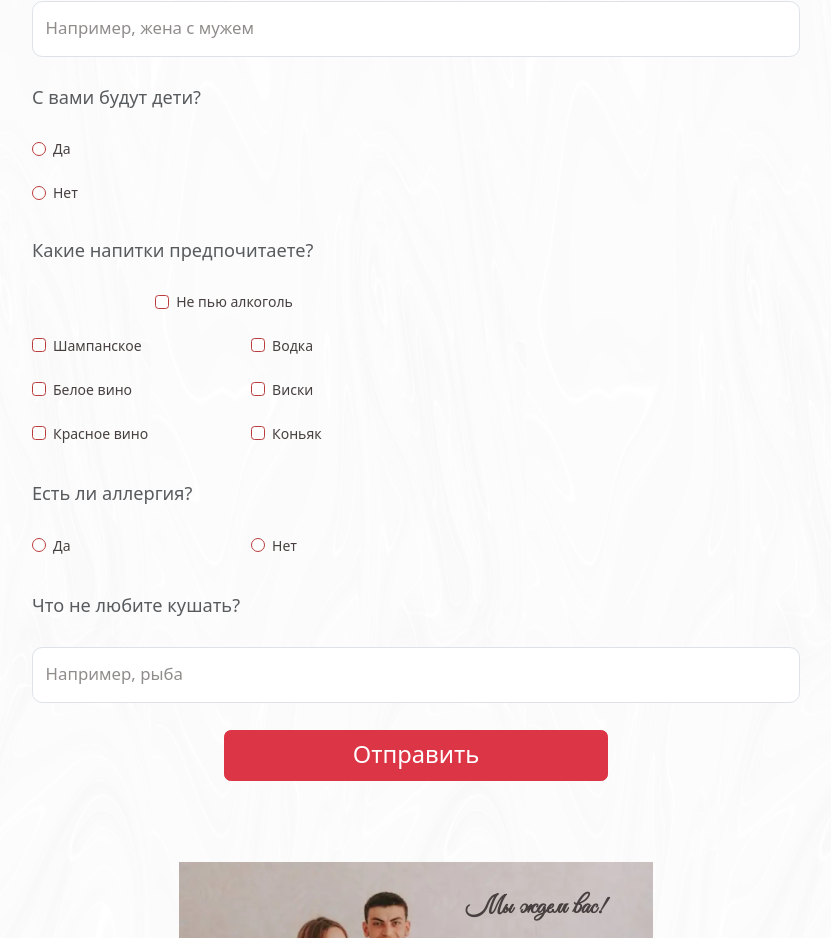
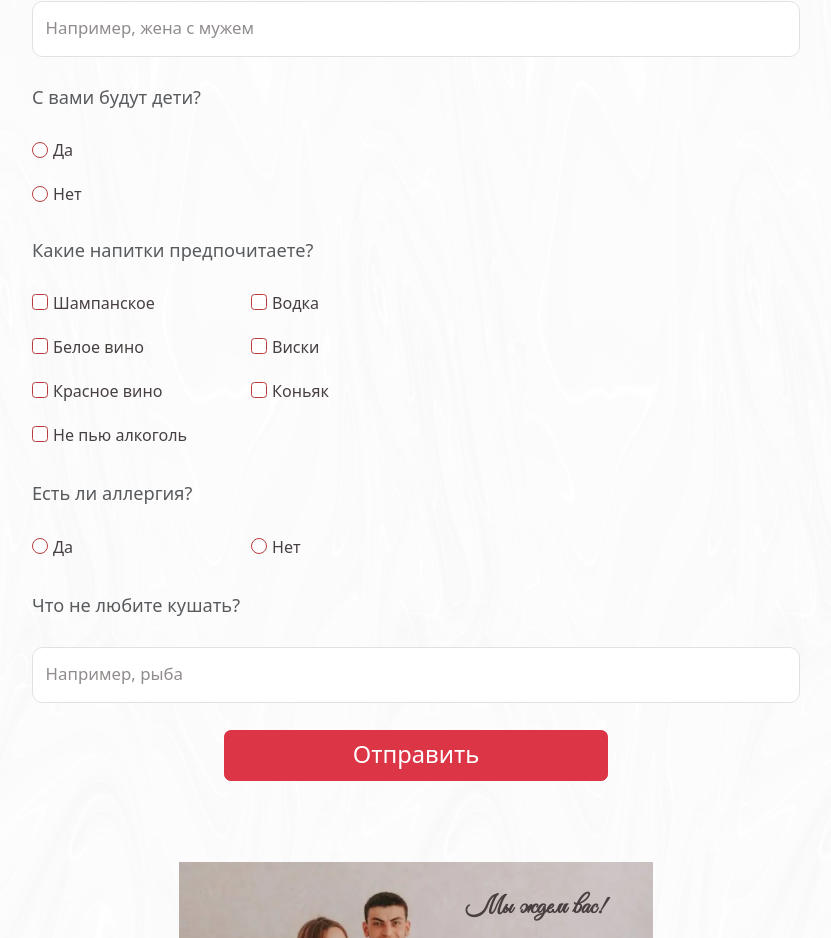
Before and after one commit to nellya1997/wedding-React, a React (Create React App) app in the folder frontend/: page / in a window 1280 px wide. Shown: the part 6840-7778 px from the top of the page, without its empty margins (224-1055 px from the left). Built offline with nearby package versions, Linux system fonts and the light colour scheme; no server answers.

Commit message:
правки

```diff
--- a/frontend/src/components/FormSubmit.jsx
+++ b/frontend/src/components/FormSubmit.jsx
@@ -84,6 +84,7 @@ const FormSubmit = () => {
       <Form
         onSubmit={formik.handleSubmit}
         className="form-submit mx-auto mb-5 col-12 col-lg-9"
+        id="form"
       >
         <h2 className="text-center h2">
           {t('form.title')}
@@ -100,14 +101,13 @@ const FormSubmit = () => {
             onBlur={formik.handleBlur}
             name="name"
             placeholder={t('form.name')}
-            required
           />
           <Form.Control.Feedback type="invalid" tooltip placement="right">
             {t(formik.errors.name)}
           </Form.Control.Feedback>
         </FloatingLabel>
         <p className="mb-3 title text-muted">{t('form.people_count')}</p>
-        <div className={cn('d-flex col-lg-4 justify-content-between align-items-center gap-4 col-6 position-relative', {
+        <div className={cn('d-flex col-7 col-lg-4 justify-content-between align-items-center gap-4 position-relative', {
           'mb-3': true,
           'mb-3-5': formik.errors.peopleCount && formik.touched.peopleCount,
         })}
@@ -140,7 +140,6 @@ const FormSubmit = () => {
             onBlur={formik.handleBlur}
             name="guest"
             placeholder={t('form.guest.example')}
-            required
           />
           <Form.Control.Feedback type="invalid" tooltip placement="right">
             {t(formik.errors.guest)}
@@ -181,20 +180,6 @@ const FormSubmit = () => {
         </Form.Group>
         <p className="title text-muted">{t('form.drinks.title')}</p>
         <Form.Group className={formClass('drinks', 'col-lg-6')}>
-          <Form.Check
-            className="d-flex custom-checkbox justify-content-center"
-            isInvalid={formik.errors.drinks && formik.touched.drinks}
-            isValid={formik.values.drinks.includes(t('form.drinks.non_alcohol'))}
-            onChange={formik.handleChange}
-            disabled={formik.isSubmitting}
-            onBlur={formik.handleBlur}
-            type="checkbox"
-            id="non_alcohol"
-            name="drinks"
-            label={t('form.drinks.non_alcohol')}
-            value={t('form.drinks.non_alcohol')}
-            checked={formik.values.drinks.includes(t('form.drinks.non_alcohol'))}
-          />
           <div className="d-flex">
             <Form.Check
               className="col-6"
@@ -259,7 +244,7 @@ const FormSubmit = () => {
               checked={formik.values.drinks.includes(t('form.drinks.whiskey'))}
             />
           </div>
-          <div className="d-flex position-relative">
+          <div className="d-flex">
             <Form.Check
               className="col-6"
               inline
@@ -274,9 +259,6 @@ const FormSubmit = () => {
               label={t('form.drinks.red_wine')}
               value={t('form.drinks.red_wine')}
               checked={formik.values.drinks.includes(t('form.drinks.red_wine'))}
-              feedbackTooltip
-              feedbackType="invalid"
-              feedback={t(formik.errors.drinks)}
             />
             <Form.Check
               className="col-6"
@@ -292,6 +274,26 @@ const FormSubmit = () => {
               label={t('form.drinks.cognac')}
               value={t('form.drinks.cognac')}
               checked={formik.values.drinks.includes(t('form.drinks.cognac'))}
+            />
+          </div>
+          <div className="position-relative">
+            <Form.Check
+              className="col-12"
+              inline
+              isInvalid={formik.errors.drinks && formik.touched.drinks}
+              isValid={formik.values.drinks.includes(t('form.drinks.non_alcohol'))}
+              onChange={formik.handleChange}
+              disabled={formik.isSubmitting}
+              onBlur={formik.handleBlur}
+              type="checkbox"
+              id="non_alcohol"
+              name="drinks"
+              label={t('form.drinks.non_alcohol')}
+              value={t('form.drinks.non_alcohol')}
+              checked={formik.values.drinks.includes(t('form.drinks.non_alcohol'))}
+              feedbackTooltip
+              feedbackType="invalid"
+              feedback={t(formik.errors.drinks)}
             />
           </div>
         </Form.Group>
@@ -373,7 +375,6 @@ const FormSubmit = () => {
             onBlur={formik.handleBlur}
             name="foods"
             placeholder={t('form.foods.example')}
-            required
           />
           <Form.Control.Feedback type="invalid" tooltip placement="right">
             {t(formik.errors.foods)}
--- a/frontend/src/components/List.jsx
+++ b/frontend/src/components/List.jsx
@@ -1,4 +1,3 @@
-/* eslint-disable jsx-a11y/control-has-associated-label */
 import { useEffect, useState } from 'react';
 import { useDispatch, useSelector } from 'react-redux';
 import { Spinner, Card } from 'react-bootstrap';
@@ -50,10 +49,14 @@ const List = () => {
                     <li>{guest.children === 'Да' ? t('list.children') : t('list.not_children')}</li>
                     <hr />
                     <li>
-                      {t('list.drinks')}
+                      {guest.drinks.length === 1 && guest.drinks[0] === 'Не пью алкоголь'
+                        ? t('list.not_alcohol')
+                        : t('list.drinks')}
+                      {guest.drinks.length !== 1 && guest.drinks[0] !== 'Не пью алкоголь' && (
                       <i className="text-muted">
                         {guest.drinks.join(', ')}
                       </i>
+                      )}
                     </li>
                     {guest.subAllergy && (
                     <>
--- a/frontend/src/locales/ru.js
+++ b/frontend/src/locales/ru.js
@@ -46,10 +46,11 @@ export default {
       delete: 'Удаление гостя',
       foods: 'Не любит кушать: ',
       drinks: 'Предпочитает: ',
-      allergy: 'Аллергия на: ',
+      allergy: 'Аллергия: ',
       not_children: 'Без детей',
+      not_alcohol: 'Не пьёт алкоголь',
       children: 'С детьми',
-      guest: 'Приедет с: ',
+      guest: 'Приедет: ',
       date: 'Дата записи: ',
     },
     toast: {
--- a/frontend/src/scss/blocks/_form.scss
+++ b/frontend/src/scss/blocks/_form.scss
@@ -14,6 +14,12 @@
 
   .form-check-input {
   	border-color: $title-color;
+    width: 1.15em;
+    height: 1.15em;
+  }
+
+  .form-check-label {
+  	font-size: 1.15em;
   }
 
   .form-check .invalid-tooltip {
@@ -33,17 +39,6 @@
     font-size: 1.2em;
     padding: 0.8em 0.75em;
     opacity: 0.6;
-  }
-
-  .custom-checkbox {
-
-    label {
-      margin-left: 0.5em;
-    }
-
-    input {
-      margin-top: 0.3em;
-    }
   }
 
   .invalid-tooltip {
```
